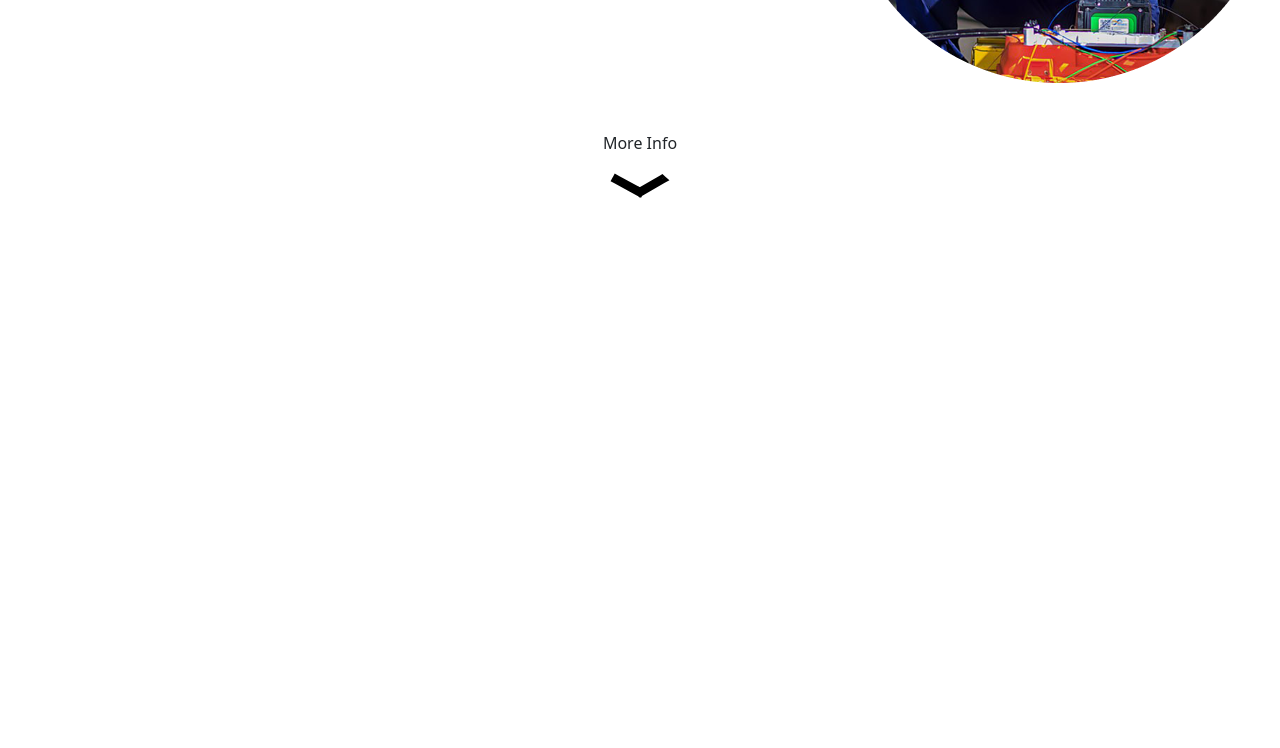
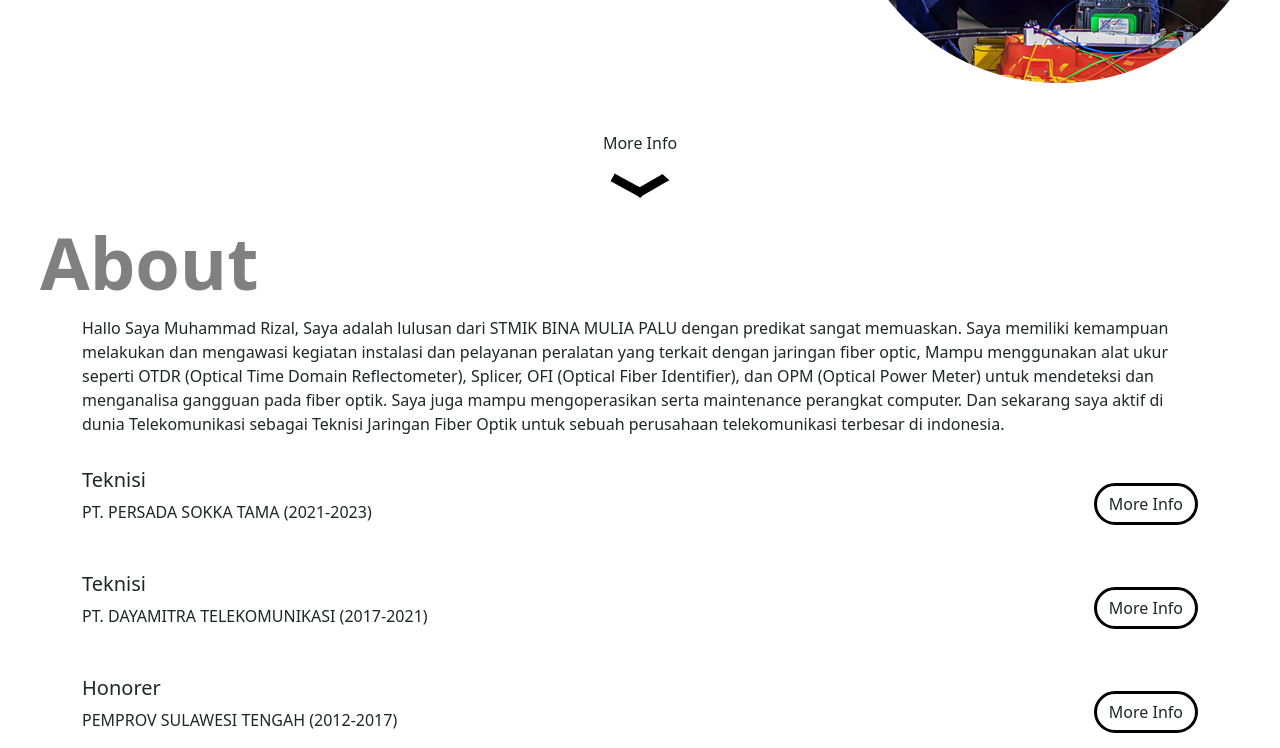
Before and after one commit to ichaltoz/Portofolio, a plain HTML site: page index.html in a window 1280 px wide. Shown: the part 541-1289 px from the top of the page. Before the commit the page ends 800 px from the top, so only its background shows below. Drawn offline with nearby package versions, Linux system fonts and the light colour scheme.

Commit message:
add about

```diff
--- a/index.html
+++ b/index.html
@@ -49,6 +49,41 @@
         <img id="arrow" class="mt-2" src="images/arrow.svg" alt="arrow icon">
       </div>
     </section>
+    <section id="about" class="about container">
+      <p>Hallo Saya Muhammad Rizal, Saya adalah lulusan dari STMIK BINA MULIA PALU dengan predikat sangat memuaskan. Saya memiliki kemampuan melakukan dan mengawasi kegiatan instalasi dan pelayanan peralatan yang terkait dengan jaringan fiber optic, Mampu menggunakan alat ukur seperti OTDR (Optical Time Domain Reflectometer), Splicer, OFI (Optical Fiber Identifier), dan OPM (Optical Power Meter) untuk mendeteksi dan menganalisa gangguan pada fiber optik. Saya juga mampu mengoperasikan serta maintenance perangkat computer. Dan sekarang saya aktif di dunia Telekomunikasi sebagai Teknisi Jaringan Fiber Optik untuk sebuah perusahaan telekomunikasi terbesar di indonesia.</p>
+      <div class="about-exp">
+        <div class="about-exp-item">
+          <div class="about-exp-item-header">
+            <div>
+              <h5>Teknisi</h5>
+              <p>PT. PERSADA SOKKA TAMA (2021-2023)</p>
+            </div>
+            <button class="btn" onclick="toggleDetail(event)">More Info</button>
+          </div>
+          <p class="about-exp-item-detail">Melakukan Patroli/Pengawasan, Pemeliharaan dan Perbaikan gangguan Jaringan Backbone & RMJ. Melaksanakan dan melaporkan hasil perbaikan (Splicing) gangguan kabel FO, pengukuran dan mengevaluasi performansi jaringan FO.</p>
+        </div>
+        <div class="about-exp-item">
+          <div class="about-exp-item-header">
+            <div>
+              <h5>Teknisi</h5>
+              <p>PT. DAYAMITRA TELEKOMUNIKASI (2017-2021)</p>
+            </div>
+            <button class="btn" onclick="toggleDetail(event)">More Info</button>
+          </div>
+          <p class="about-exp-item-detail">Melakukan Patroli/Pengawasan, Pemeliharaan dan Perbaikan gangguan Jaringan Backbone & RMJ. Melaksanakan dan melaporkan hasil perbaikan (Splicing) gangguan kabel FO, pengukuran dan mengevaluasi performansi jaringan FO.</p>
+        </div>
+        <div class="about-exp-item">
+          <div class="about-exp-item-header">
+            <div>
+              <h5>Honorer</h5>
+              <p>PEMPROV SULAWESI TENGAH (2012-2017)</p>
+            </div>
+            <button class="btn" onclick="toggleDetail(event)">More Info</button>
+          </div>
+          <p class="about-exp-item-detail">Melakukan perencanaan anggaran dan mengolah data transaksi keuangan pada Sistem Informasi Managemen Daerah Provinsi Sulawesi Tengah.</p>
+        </div>
+      </div>
+    </section>
     <script src="https://cdn.jsdelivr.net/npm/@popperjs/core@2.11.8/dist/umd/popper.min.js" integrity="sha384-I7E8VVD/ismYTF4hNIPjVp/Zjvgyol6VFvRkX/vR+Vc4jQkC+hVqc2pM8ODewa9r" crossorigin="anonymous"></script>
     <script src="https://cdn.jsdelivr.net/npm/bootstrap@5.3.2/dist/js/bootstrap.min.js" integrity="sha384-BBtl+eGJRgqQAUMxJ7pMwbEyER4l1g+O15P+16Ep7Q9Q+zqX6gSbd85u4mG4QzX+" crossorigin="anonymous"></script>
     <script src="https://code.jquery.com/jquery-3.7.1.min.js" integrity="sha256-/JqT3SQfawRcv/BIHPThkBvs0OEvtFFmqPF/lYI/Cxo=" crossorigin="anonymous"></script>
--- a/main.js
+++ b/main.js
@@ -0,0 +1,15 @@
+function toggleDetail(e) {
+    const target = $(e.target)
+
+    if($(target).hasClass("active")) {
+        $(target).html("More Info").removeClass("active")
+    } else {
+        $(target).html("Less Info").addClass("active")
+    }
+
+    const item = $(target).parents(".about-exp-item")
+    const detail = $(item).children(".about-exp-item-detail")
+
+    $(detail).slideToggle()
+
+}
--- a/style.css
+++ b/style.css
@@ -1,5 +1,18 @@
 section {
     padding-top: 128px;
+    position: relative;
+}
+
+section::before {
+    z-index: -1;
+    content: '';
+    font-size: 72px;
+    color: gray;
+    opacity: 0,25;
+    position: absolute;
+    top: 20px;
+    left: -30px;
+    font-weight: 700;
 }
 
 .btn {
@@ -7,7 +20,7 @@ section {
     border-radius: 24px;
 }
 
-.btn:hover {
+.btn:hover, .btn.active {
     border: 3px solid black;
     background-color: black;
     color: white;
@@ -34,6 +47,24 @@ section {
     animation: 2s upDown infinite;
 }
 
+.about::before {
+    content: 'About';
+}
+
+.about-exp-item {
+    margin-top: 32px;
+}
+
+.about-exp-item-header {
+    display: flex;
+    align-items: center;
+    justify-content: space-between;
+}
+
+.about-exp-item-detail {
+    display: none;
+}
+
 @keyframes upDown {
     0% {
         transform: translateY(0);
```
